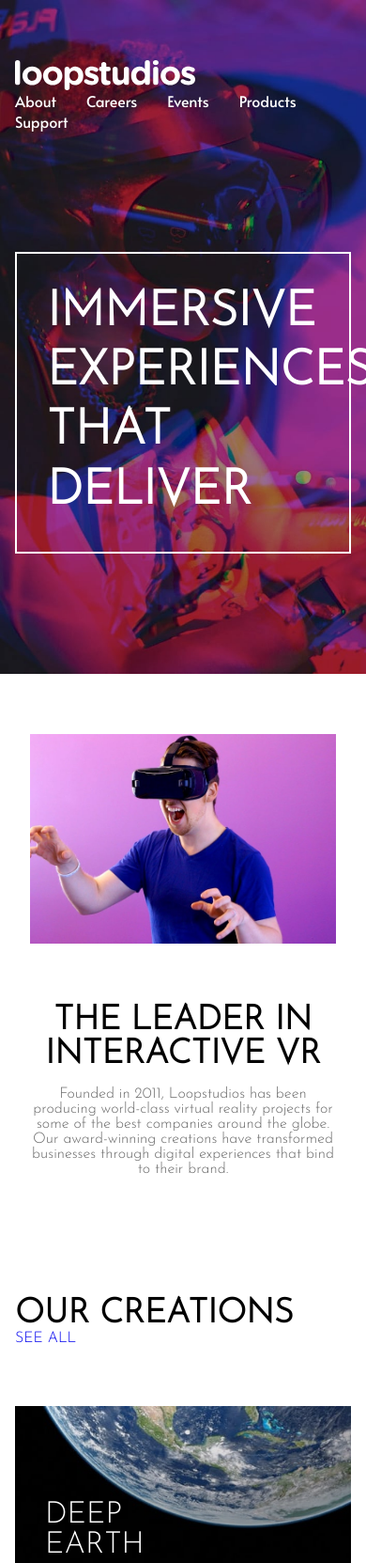
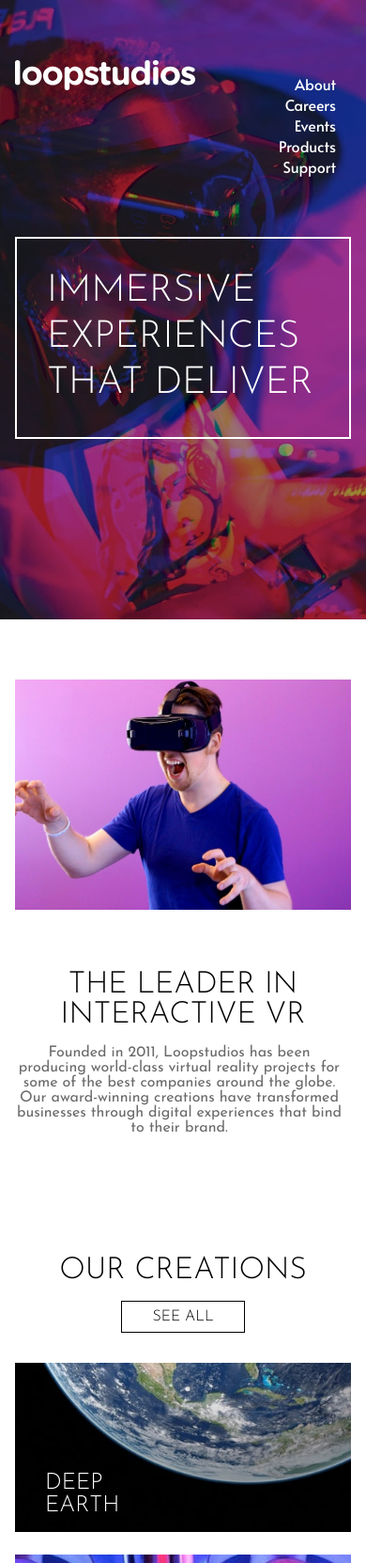
Before and after one commit to brunobarross/Loopstudios, a plain HTML site: page index.html in a window 390 px wide. Shown: the top 1663 px of the page at 94% size. Drawn offline with Linux system fonts and the light colour scheme.

Commit message:
Add files via upload

```diff
--- a/css/style.css
+++ b/css/style.css
@@ -83,7 +83,7 @@ body {
 
 .intro {
   border: 2px solid var(--normalWhite);
-  max-width: 600px;
+  max-width: 650px;
   text-align: left;
   padding: 32px;
   margin: 128px 16px 0 16px;
@@ -91,17 +91,56 @@ body {
 
 .intro h1 {
   color: var(--normalWhite);
-  font-size: 3.225em;
-  max-width: 400px;
+  font-size: 4em;
+  max-width: 100%;
   line-height: 1.225em;
+  font-weight: 300;
 }
 
+@media (max-width: 739px) {
+  .intro {
+    border: 2px solid var(--normalWhite);
+    max-width: 100%;
+    padding: 32px;
+    margin: 64px 16px 64px 16px;
+  }
+
+  .intro h1 {
+    color: var(--normalWhite);
+    font-size: 2.5em;
+    max-width: 100%;
+    line-height: 1.225em;
+    font-weight: 300;
+  }
+  .nav-menu {
+    display: flex;
+    flex-direction: row;
+    align-items: baseline;
+    align-content: flex-start;
+  }
+
+  .logo {
+    margin-left: 0;
+  }
+
+  .nav-menu ul {
+    align-items: flex-end;
+    flex-direction: column;
+    justify-content: baseline;
+  }
+  .nav-menu ul li {
+  }
+
+  .nav-menu ul li a {
+    text-align: right;
+  }
+}
 /* SEÇÃO 1 */
 
 .secao1 {
   max-width: 1200px;
   margin: 0 auto;
-  padding: 128px 16px 0 16px;
+  padding: 128px 16px 64px 16px;
   position: relative;
   display: flex;
   flex-wrap: wrap;
@@ -115,8 +154,8 @@ body {
   display: block;
   padding: 64px;
   position: absolute;
-  max-width: 500px;
-  top: 270px;
+  max-width: 600px;
+  top: 280px;
   left: 600px;
   background-color: var(--normalWhite);
   z-index: 99999;
@@ -125,15 +164,19 @@ body {
 
 .text h2 {
   max-width: 360px;
-  font-size: 2.25em;
+  font-size: 2.5em;
   color: var(--Black);
+  font-weight: 300;
 }
 
 .text p {
   max-width: 350px;
-  padding-top: 32px;
+  padding-top: 16px;
   color: var(--Very-Dark-Gray);
+  font-size: 1em;
 }
+
+/* TABLET RESPONSIVO */
 
 @media (min-width: 740px) and (max-width: 1120px) {
   .secao1 {
@@ -151,11 +194,12 @@ body {
     max-width: 400px;
     padding: 32px;
     flex: 1;
-    top: 500px;
-    left: 19px;
+    top: 450px;
+    left: 48%;
   }
   .text h2 {
     width: 100%;
+    font-size: 2em;
   }
   .text p {
     max-width: 100%;
@@ -163,12 +207,14 @@ body {
   }
 }
 
+/* MOBILE RESPONSIVO*/
+
 @media (max-width: 739px) {
   .secao1 {
     flex-direction: column;
     align-items: center;
     justify-content: center;
-    padding: 64px 32px;
+    padding: 64px 16px 64px 16px;
   }
 
   .text {
@@ -178,6 +224,10 @@ body {
     padding: 64px 0 0 0;
   }
 
+  .text h2 {
+    font-size: 2em;
+  }
+
   .text p,
   h2 {
     text-align: center;
@@ -185,6 +235,7 @@ body {
 
   .text p {
     padding-top: 16px;
+    font-size: 1em;
   }
 }
 
@@ -193,7 +244,7 @@ body {
 .galeria {
   max-width: 1200px;
   margin: 0 auto;
-  padding: 64px 16px;
+  padding: 128px 16px;
 }
 
 .menu-galeria {
@@ -201,10 +252,23 @@ body {
   justify-content: space-between;
   flex-wrap: wrap;
   padding-bottom: 64px;
+  align-items: center;
 }
 
 .menu-galeria h1 {
-  font-size: 2.25em;
+  font-size: 2.5em;
+  font-weight: 300;
+}
+
+.btn {
+  display: block;
+  border: 1px solid #000;
+  width: max-content;
+  height: min-content;
+  padding: 8px 32px;
+  font-size: 1em;
+  color: var(--Black);
+  font-weight: 300;
 }
 
 .grid {
@@ -229,6 +293,7 @@ body {
   max-width: 200px;
   font-size: 2em;
   text-align: left;
+  font-weight: 300;
 }
 
 #earth {
@@ -281,6 +346,20 @@ body {
 }
 
 @media (max-width: 739px) {
+  .galeria {
+    padding: 64px 16px 0 16px;
+  }
+
+  .menu-galeria {
+    padding-bottom: 32px;
+    justify-content: center;
+  }
+
+  .menu-galeria h1 {
+    padding-bottom: 16px;
+    font-size: 2em;
+  }
+
   .grid {
     grid-template-columns: 1fr;
     padding: 0;
@@ -290,6 +369,11 @@ body {
     width: 100%;
     height: 180px;
     padding: 0 32px 16px 32px;
+  }
+
+  .item p {
+    color: var(--normalWhite);
+    font-size: 1.5em;
   }
 
   #earth {
--- a/index.html
+++ b/index.html
@@ -6,7 +6,7 @@
     <link rel="preconnect" href="https://fonts.gstatic.com">
 <link href="https://fonts.googleapis.com/css2?family=Alata&display=swap" rel="stylesheet">
 <link rel="preconnect" href="https://fonts.gstatic.com">
-<link href="https://fonts.googleapis.com/css2?family=Josefin+Sans:wght@300&display=swap" rel="stylesheet">
+<link href="https://fonts.googleapis.com/css2?family=Josefin+Sans:wght@300;400;600&display=swap" rel="stylesheet">
     <link rel="stylesheet" href="css/style.css">
     <title>Document</title>
 </head>
@@ -42,7 +42,7 @@
     <section class="galeria">
         <nav class="menu-galeria">
             <h1>OUR CREATIONS</h1>
-            <a href="#">SEE ALL</a>
+            <a class="btn" href="#">SEE ALL</a>
         </nav>
 
             <ul class="grid">
```
